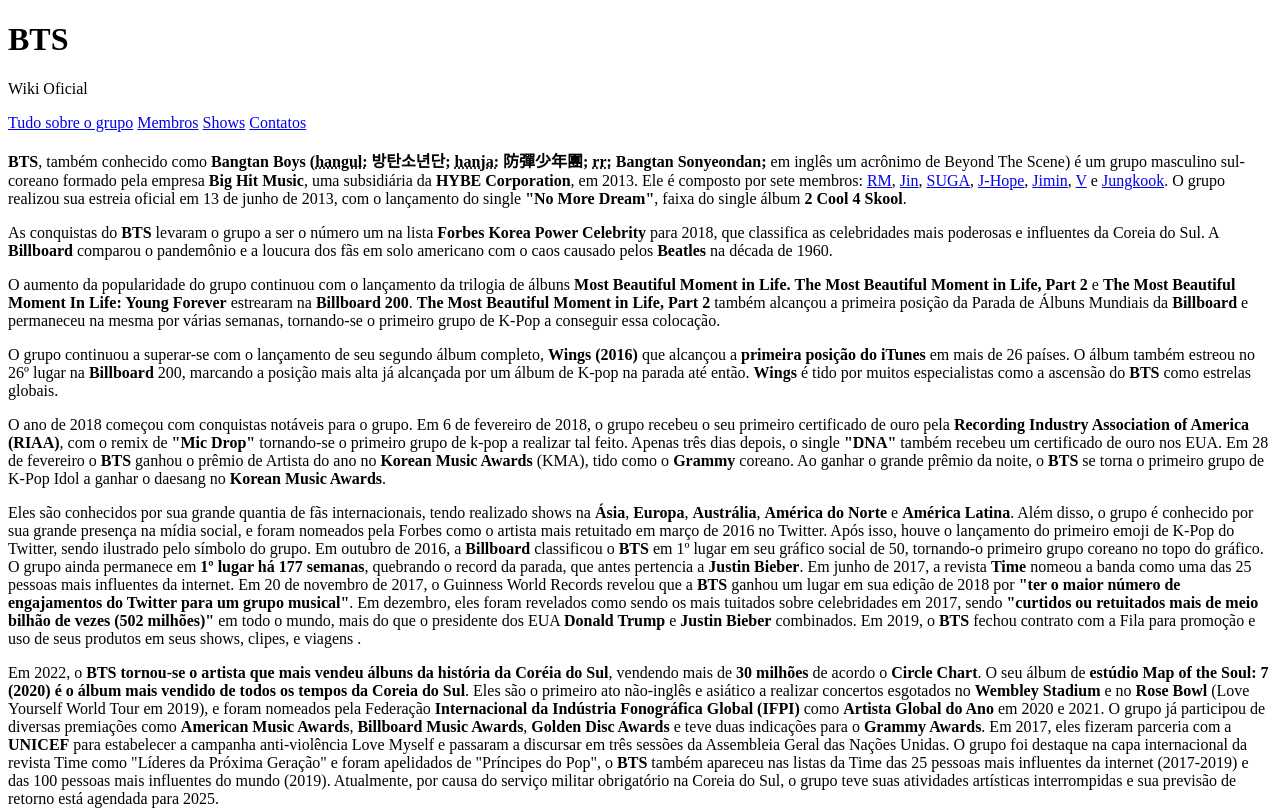
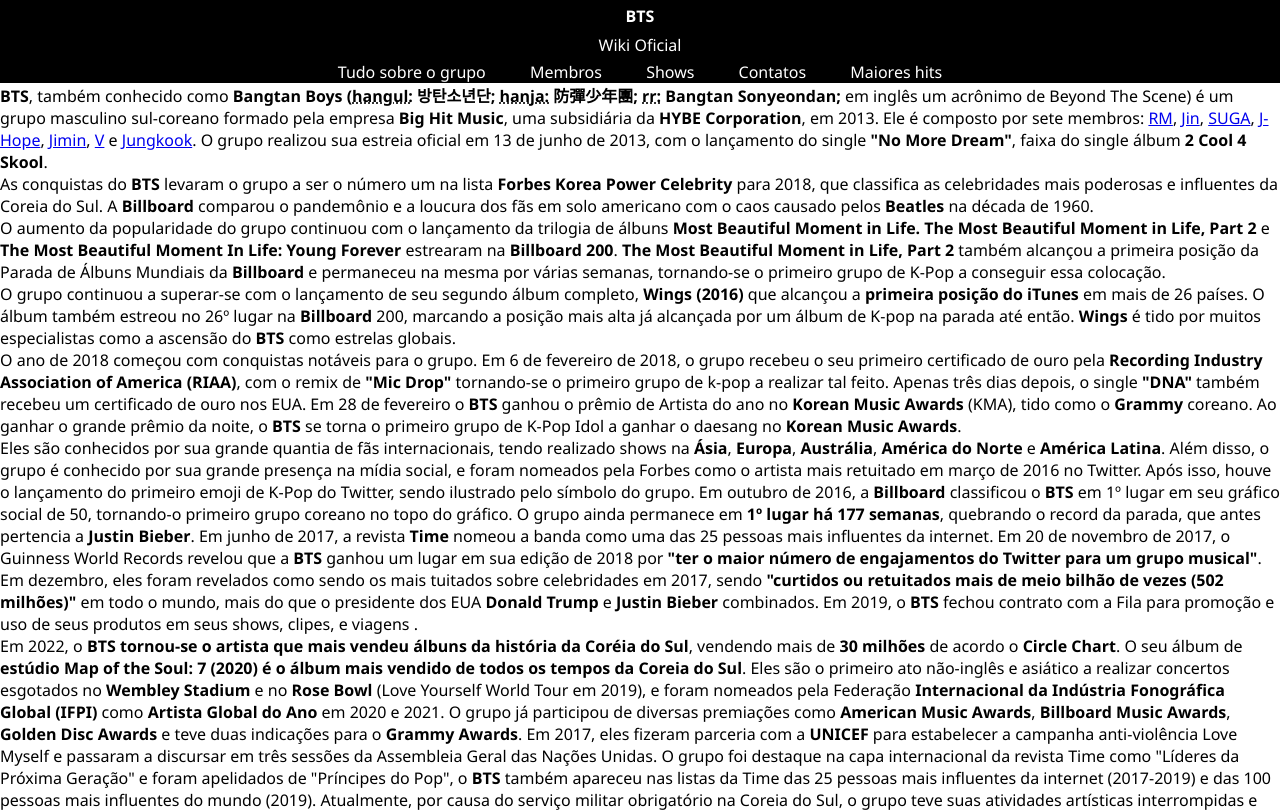
Before and after one commit to KauanEstevao/Projeto-BTS, a plain HTML site: page index.html in a window 1280 px wide. Shown: the top 812 px of the page. Drawn offline with Linux system fonts and the light colour scheme.

Commit message:
Atualizações

```diff
--- a/index.html
+++ b/index.html
@@ -3,7 +3,8 @@
 <head>
   <meta charset="UTF-8">
   <meta name="viewport" content="width=device-width, initial-scale=1.0">
-  <title>Document</title>
+  <link rel="stylesheet" href="./styles/style_layout_page.css">
+  <title>BTS</title>
 </head>
 <body>
   <header>
@@ -15,6 +16,7 @@
     <a href="#">Membros</a>
     <a href="#">Shows</a>
     <a href="#">Contatos</a>
+    <a href="#">Maiores hits</a>
   </nav>
   <main>
     <section>
--- a/styles/style_layout_page.css
+++ b/styles/style_layout_page.css
@@ -0,0 +1,35 @@
+@charset "UTF-8";
+
+*{
+  margin: 0px;
+  padding: 0px;
+  font-size: 1em;
+  font-family: 'Segoe UI', Tahoma, Geneva, Verdana, sans-serif;
+}
+
+header{
+  background-color: rgb(0, 0, 0);
+  color: white;
+  text-align: center;
+}
+
+header h1{
+  padding: 5px 10px 0px 10px;
+}
+
+header p{
+  padding-top: 7px;
+  padding-bottom:5px ;
+}
+
+nav{
+  background-color: black;
+  text-align: center;
+
+}
+
+nav a{
+  color: white;
+  text-decoration: none;
+  padding: 0px 20px;
+}
```
